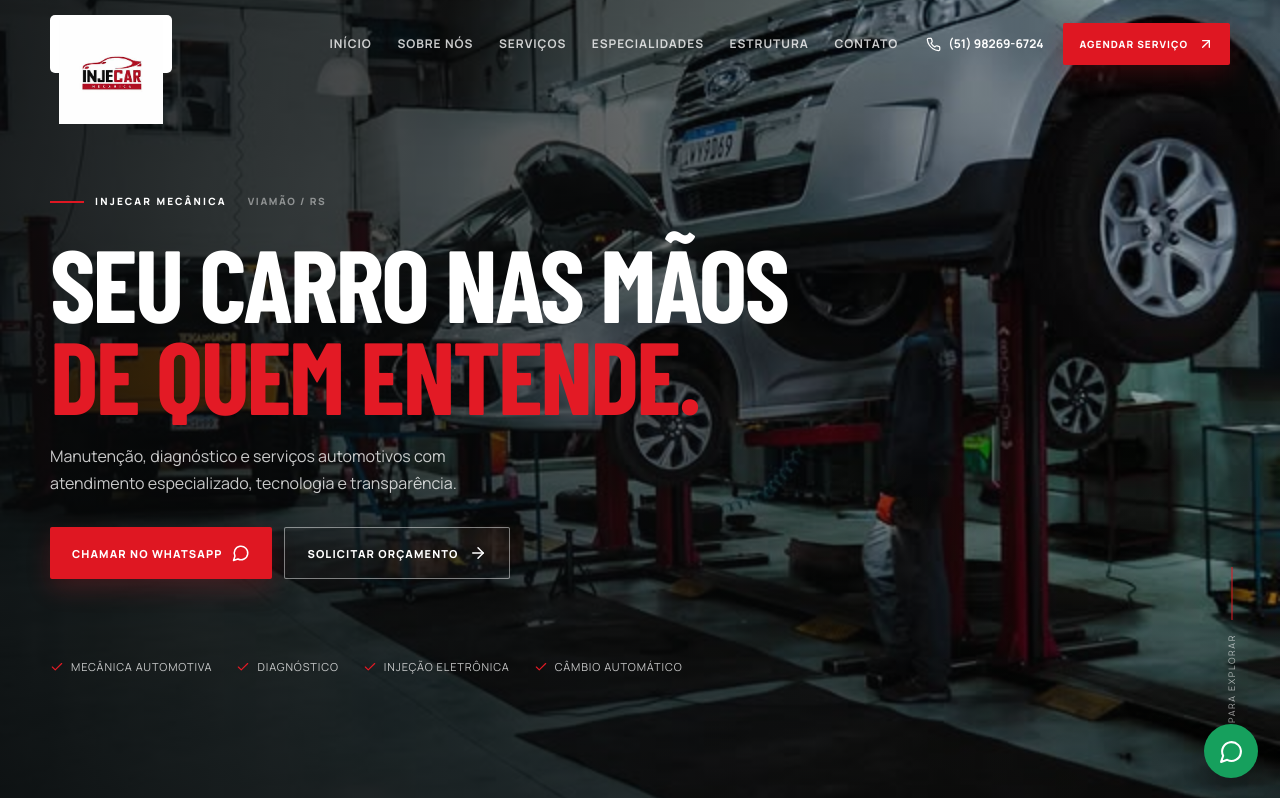
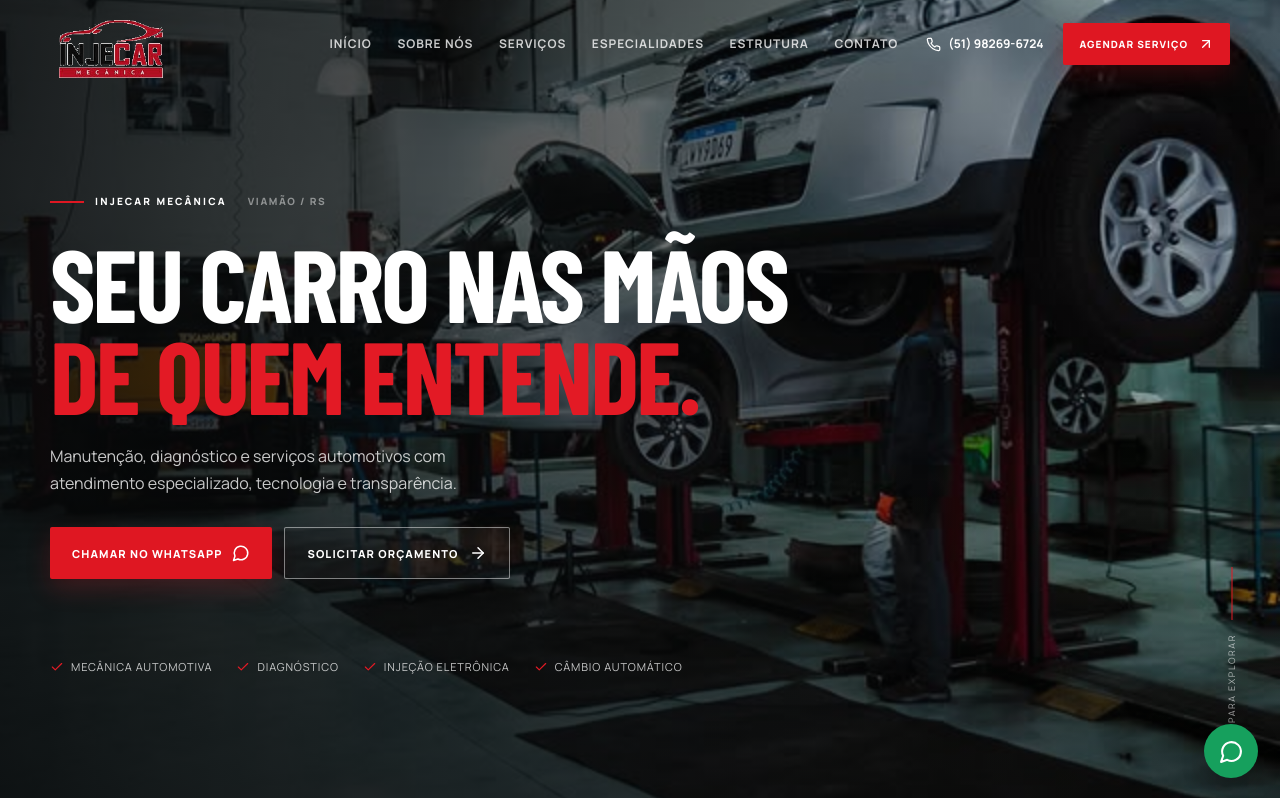
Before and after one commit to trickboletonet-wq/injecar, a React (Vite) app: page / in a window 1280 px wide. Shown: the top 798 px of the page. Built offline with nearby package versions, Linux system fonts and the light colour scheme.

Commit message:
Updated index.css

```diff
--- a/src/App.tsx
+++ b/src/App.tsx
@@ -11,7 +11,7 @@ const mapsUrl = 'https://www.google.com/maps/search/?api=1&query=Rua+das+Adália
 const routeUrl = 'https://www.google.com/maps/dir/?api=1&destination=Rua+das+Adálias+37+Cecília+Viamão+RS';
 
 const images = {
-  logo: '/14151769481.webp',
+  logo: '/injecar-logo-transparent.png',
   hero: '/730210568_18331418242261610_4238321417700025183_n.jpg',
   workshop: '/681048939_18317284393261610_8019736608153311643_n.jpg',
   mechanic: '/728951157_18325759207261610_3028685046551557509_n.jpg',
--- a/src/index.css
+++ b/src/index.css
@@ -18,7 +18,7 @@ img { display: block; max-width: 100%; }
 .site-header { height: 88px; position: fixed; z-index: 30; inset: 0 0 auto; color: #fff; transition: background .35s ease, height .35s ease, box-shadow .35s ease; }
 .site-header--scrolled { height: 70px; background: rgba(15, 17, 18, .96); box-shadow: 0 8px 30px rgba(0,0,0,.2); backdrop-filter: blur(12px); }
 .header-inner { height: 100%; display: flex; align-items: center; justify-content: space-between; gap: 28px; }
-.brand { background: #fff; border-radius: 5px; padding: 5px 9px; width: 122px; height: 58px; display: grid; place-items: center; flex: none; }
+.brand { padding: 5px 9px; width: 122px; height: 58px; display: grid; place-items: center; flex: none; }
 .brand img { max-height: 100%; width: auto; }
 .desktop-nav { display: flex; align-items: center; gap: clamp(16px, 2vw, 30px); margin-left: auto; }
 .desktop-nav button { color: rgba(255,255,255,.78); background: transparent; font-size: 12px; text-transform: uppercase; letter-spacing: .08em; font-weight: 700; transition: color .2s; }
@@ -131,7 +131,7 @@ img { display: block; max-width: 100%; }
 .final-cta { min-height: 560px; position: relative; display: flex; align-items: center; color: #fff; }.final-cta > img { object-position: center 45%; }.final-overlay { background: linear-gradient(90deg, rgba(12,15,16,.88), rgba(12,15,16,.4)); }.final-content { position: relative; z-index: 1; }.final-content h2 { margin-bottom: 24px; }.final-content > p { margin-bottom: 30px; }
 .footer { background: #101213; color: #fff; padding: 67px 0 22px; }.footer-grid { display: grid; grid-template-columns: 2fr 1fr 1.3fr; gap: 50px; padding-bottom: 58px; }.brand--footer { width: 130px; height: 62px; }.footer-brand p { color: #858b8b; max-width: 250px; font-size: 12px; line-height: 1.7; margin: 21px 0 23px; }.footer-whatsapp { display: inline-flex; align-items: center; gap: 8px; color: #e31a25; text-transform: uppercase; font-size: 10px; letter-spacing: .12em; font-weight: 800; }.footer h3 { color: #e31a25; font-size: 10px; letter-spacing: .16em; text-transform: uppercase; margin: 4px 0 21px; }.footer-grid > div:not(:first-child) { display: flex; flex-direction: column; gap: 13px; }.footer-grid button, .footer-grid a { width: fit-content; color: #979d9d; background: transparent; font-size: 12px; text-align: left; }.footer-grid button:hover, .footer-grid a:hover { color: #fff; }.footer-bottom { border-top: 1px solid #2b2e2f; display: flex; justify-content: space-between; gap: 15px; padding-top: 22px; color: #696e6e; font-size: 10px; }.footer-bottom strong { color: #d9d9d6; }
 .floating-whatsapp { position: fixed; right: 22px; bottom: 22px; z-index: 20; width: 54px; height: 54px; display: grid; place-items: center; color: #fff; background: #16a05d; border-radius: 50%; box-shadow: 0 8px 24px rgba(0,0,0,.22); transition: transform .2s; }.floating-whatsapp:hover { transform: scale(1.07); }.floating-whatsapp span { display: none; }
-.mobile-menu-backdrop { position: fixed; z-index: 39; inset: 0; background: rgba(0,0,0,.65); }.mobile-menu { position: fixed; z-index: 40; top: 0; right: 0; bottom: 0; width: min(340px, 88vw); padding: 27px 25px; background: #171a1b; color: #fff; transform: translateX(100%); transition: transform .3s ease; }.mobile-menu--open { transform: translateX(0); }.mobile-menu-top { display: flex; align-items: center; justify-content: space-between; margin-bottom: 48px; }.mobile-menu-top img { background: #fff; border-radius: 4px; width: 108px; padding: 4px; }.mobile-menu-top button { color: #fff; background: transparent; }.mobile-menu > button { background: transparent; width: 100%; color: #fff; text-align: left; padding: 18px 0; border-bottom: 1px solid #383d3e; display: flex; justify-content: space-between; text-transform: uppercase; font-size: 12px; letter-spacing: .1em; }.mobile-menu > .button { width: 100%; margin-top: 32px; }
+.mobile-menu-backdrop { position: fixed; z-index: 39; inset: 0; background: rgba(0,0,0,.65); }.mobile-menu { position: fixed; z-index: 40; top: 0; right: 0; bottom: 0; width: min(340px, 88vw); padding: 27px 25px; background: #171a1b; color: #fff; transform: translateX(100%); transition: transform .3s ease; }.mobile-menu--open { transform: translateX(0); }.mobile-menu-top { display: flex; align-items: center; justify-content: space-between; margin-bottom: 48px; }.mobile-menu-top img { width: 108px; padding: 4px; }.mobile-menu-top button { color: #fff; background: transparent; }.mobile-menu > button { background: transparent; width: 100%; color: #fff; text-align: left; padding: 18px 0; border-bottom: 1px solid #383d3e; display: flex; justify-content: space-between; text-transform: uppercase; font-size: 12px; letter-spacing: .1em; }.mobile-menu > .button { width: 100%; margin-top: 32px; }
 .lightbox { position: fixed; inset: 0; z-index: 50; background: rgba(5,7,8,.95); display: flex; align-items: center; justify-content: center; padding: 60px 70px; }.lightbox img { max-width: min(78vw, 920px); max-height: 82vh; object-fit: contain; }.lightbox-close, .lightbox-prev, .lightbox-next { position: absolute; background: transparent; color: #fff; padding: 14px; }.lightbox-close { top: 20px; right: 22px; }.lightbox-prev { left: 20px; top: 50%; }.lightbox-next { right: 20px; top: 50%; }.lightbox-caption { position: absolute; bottom: 23px; color: #bbc0c0; text-transform: uppercase; letter-spacing: .14em; font-size: 10px; }
 
 @media (max-width: 1100px) { .desktop-nav { gap: 14px; }.desktop-nav button { font-size: 10px; }.header-phone { display: none; }.service-grid { grid-template-columns: repeat(4,1fr); }.trust-item { padding-left: 17px !important; padding-right: 17px; }.diagnostic-copy { padding-left: 50px; } }
```
Also changed, not shown: public/injecar-logo-transparent.png (added).
